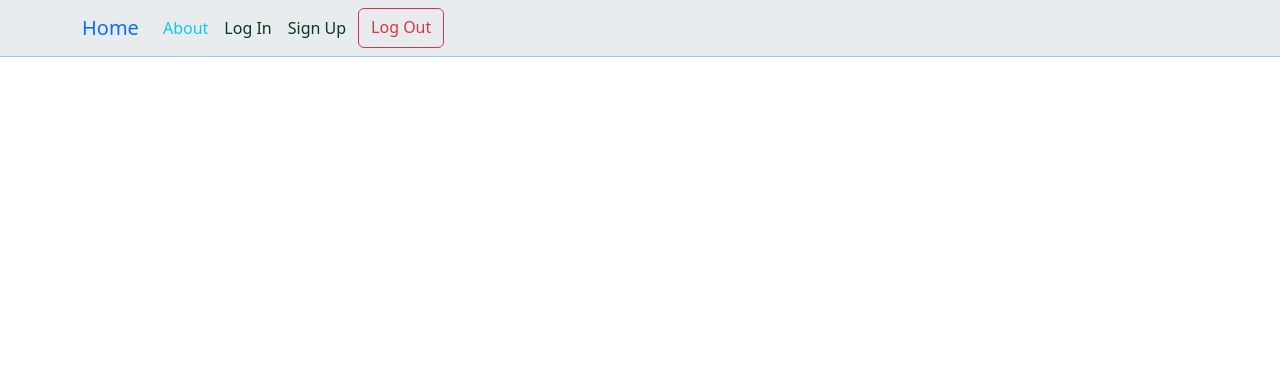
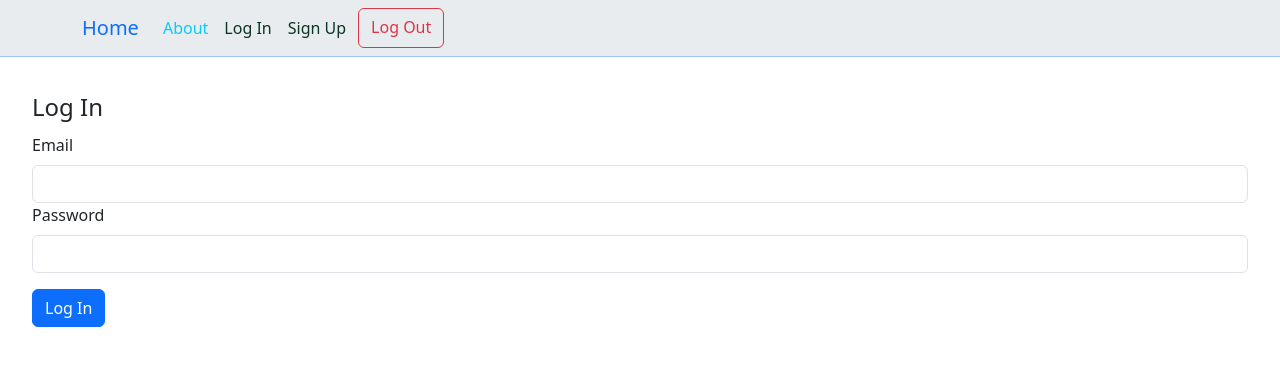
Before and after one commit to jpadden01/flask-blog, a Flask app: page /login in a window 1280 px wide. Shown: the top 366 px of the page. Run offline with Flask 3, Linux system fonts and the light colour scheme.

Commit message:
Created and styled login form

```diff
--- a/flaskblog/templates/login.html
+++ b/flaskblog/templates/login.html
@@ -1,4 +1,16 @@
 {% extends 'layout.html' %}
 {% block content %}
+<div class="m-3 p-3">
+    <form method="POST">
+        <legend>Log In</legend>
 
+        <label for="email" class="form-label">Email</label>
+        <input type="email" name="email" class="form-control">
+
+        <label for="password" class="form-label">Password</label>
+        <input type="password" name="password" class="form-control">
+
+        <button class="btn btn-primary my-3">Log In</button>
+    </form>
+</div>
 {% endblock %}
```
